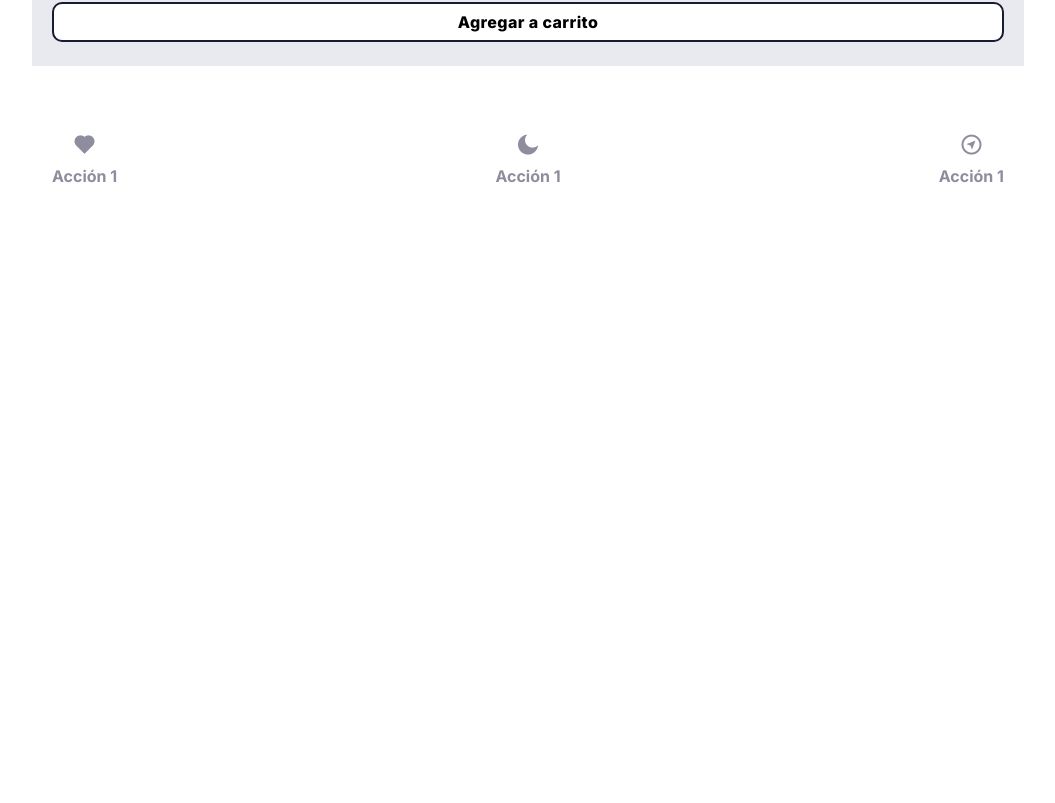
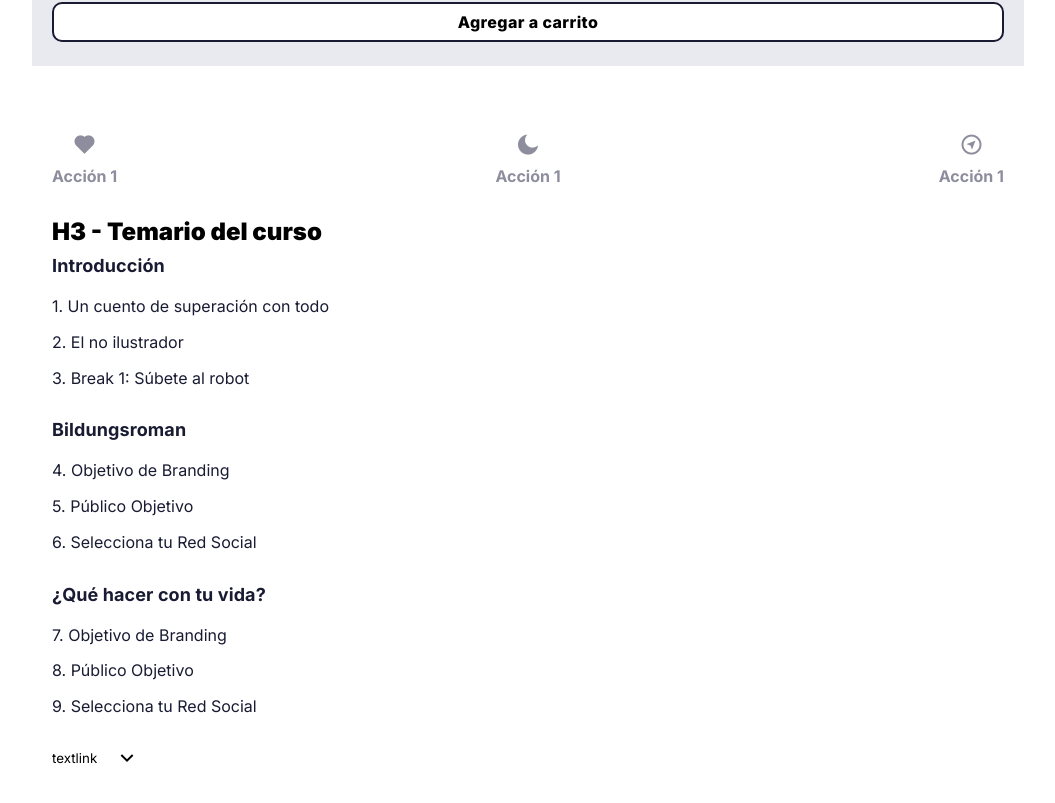
Before and after one commit to kedeinroga/crashcourse-front, a React (Create React App) app: page / in a window 1280 px wide. Shown: the part 831-1634 px from the top of the page, without its empty margins (112-1167 px from the left). Before the commit the page ends 1041 px from the top, so only its background shows below. Built offline with nearby package versions, Linux system fonts and the light colour scheme.

Commit message:
Information from the course syllabus already have styles and the course is shown in detail in the view

```diff
--- /dev/null
+++ b/src/components/cursodetail/CourseSyllabus.css
@@ -0,0 +1,45 @@
+.sylabus-content {
+  margin: 24px 20px;
+}
+
+.sylabus-content h3 {
+  color: #000000;
+}
+
+.sylabus-content ul {
+  margin-bottom: 28.75px;
+}
+
+.sylabus-content__title {
+  font-size: 18px;
+  font-style: normal;
+  font-weight: 700;
+  line-height: 24px;
+  letter-spacing: 0.1px;
+  text-align: left;
+  color: var(--color-black);
+  margin-bottom: 16px;
+}
+
+.sylabus-content__item {
+  font-size: 16px;
+  font-style: normal;
+  font-weight: 400;
+  line-height: 24px;
+  letter-spacing: 0px;
+  text-align: left;
+  color: var(--color-black);
+  list-style: none;
+  margin-bottom: 11.75px;
+}
+
+.select-sylabus {
+  width: 96px;
+  border: none;
+  appearance: none;
+  background-image: url("../../assets/images/arrow-down-s-line.svg"),
+    linear-gradient(to bottom, var(--color-white) 0%, var(--color-white) 100%);
+  background-repeat: no-repeat, repeat;
+  background-position: right 0.7em top 50%, 0 0;
+  background-color: var(--color-white);
+}
--- /dev/null
+++ b/src/components/cursodetail/CourseSyllabus.tsx
@@ -0,0 +1,38 @@
+import "./CourseSyllabus.css";
+
+function CourseSyllabus() {
+  return (
+    <div className="sylabus-content">
+      <h3>H3 - Temario del curso</h3>
+      <ul>
+        <p className="sylabus-content__title">Introducción</p>
+        <li className="sylabus-content__item">
+          1. Un cuento de superación con todo
+        </li>
+        <li className="sylabus-content__item">2. El no ilustrador</li>
+        <li className="sylabus-content__item">3. Break 1: Súbete al robot</li>
+      </ul>
+
+      <ul>
+        <p className="sylabus-content__title">Bildungsroman</p>
+        <li className="sylabus-content__item">4. Objetivo de Branding</li>
+        <li className="sylabus-content__item">5. Público Objetivo</li>
+        <li className="sylabus-content__item">6. Selecciona tu Red Social</li>
+      </ul>
+
+      <ul>
+        <p className="sylabus-content__title">¿Qué hacer con tu vida?</p>
+        <li className="sylabus-content__item">7. Objetivo de Branding</li>
+        <li className="sylabus-content__item">8. Público Objetivo</li>
+        <li className="sylabus-content__item">9. Selecciona tu Red Social</li>
+      </ul>
+
+      <select className="select-sylabus" name="link" id="link">
+        <option value="textlink">textlink</option>
+        <option value="textlink1">textlink1</option>
+      </select>
+    </div>
+  );
+}
+
+export default CourseSyllabus;
--- a/src/index.css
+++ b/src/index.css
@@ -41,6 +41,15 @@ p {
   color: var(--color-black);
 }
 
+h3 {
+  font-size: 24px;
+  font-style: normal;
+  font-weight: 900;
+  line-height: 44px;
+  letter-spacing: 0px;
+  text-align: left;
+}
+
 @media only screen and (min-width: 480px) {
   body {
     padding: 24px 144px;
--- a/src/pages/CursoDetail.tsx
+++ b/src/pages/CursoDetail.tsx
@@ -5,6 +5,7 @@ import Header from "../components/header";
 import BannerVideo from "../components/cursodetail/BannerVideo";
 import CursoInfo from "../components/cursodetail/CursoInfo";
 import IconsAction from "../components/UI/IconsAction";
+import CourseSyllabus from "../components/cursodetail/CourseSyllabus";
 
 function CursoDetail() {
   return (
@@ -13,6 +14,7 @@ function CursoDetail() {
       <BannerVideo />
       <CursoInfo />
       <IconsAction />
+      <CourseSyllabus />
     </Fragment>
   );
 }
```
